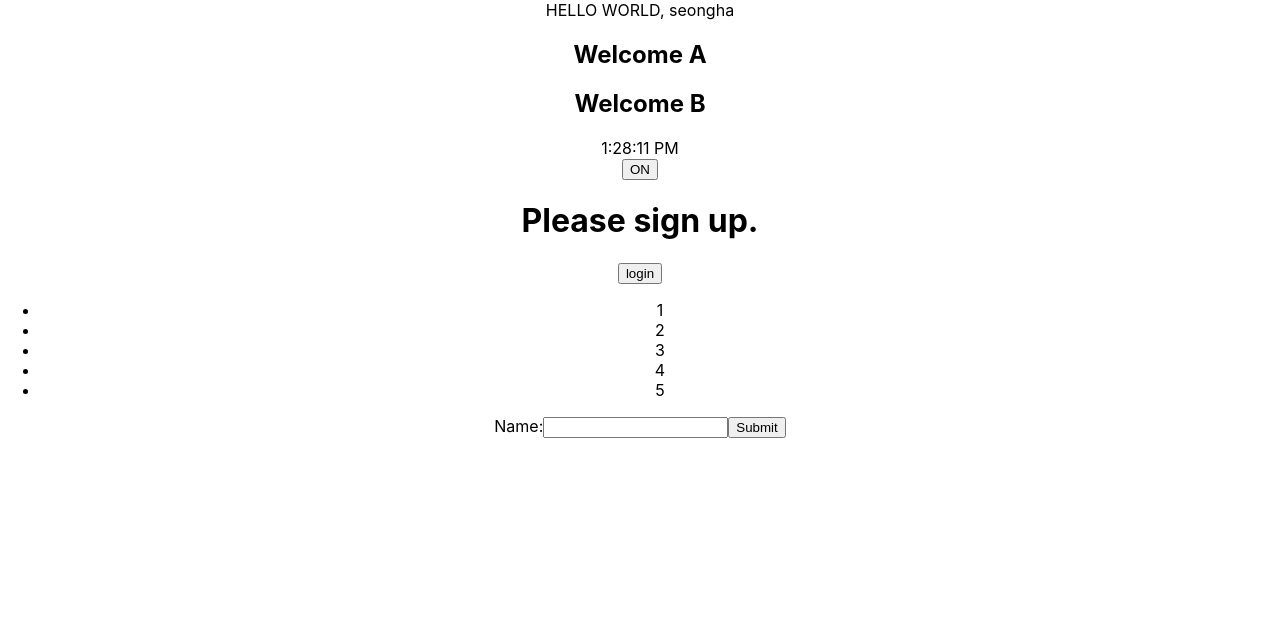
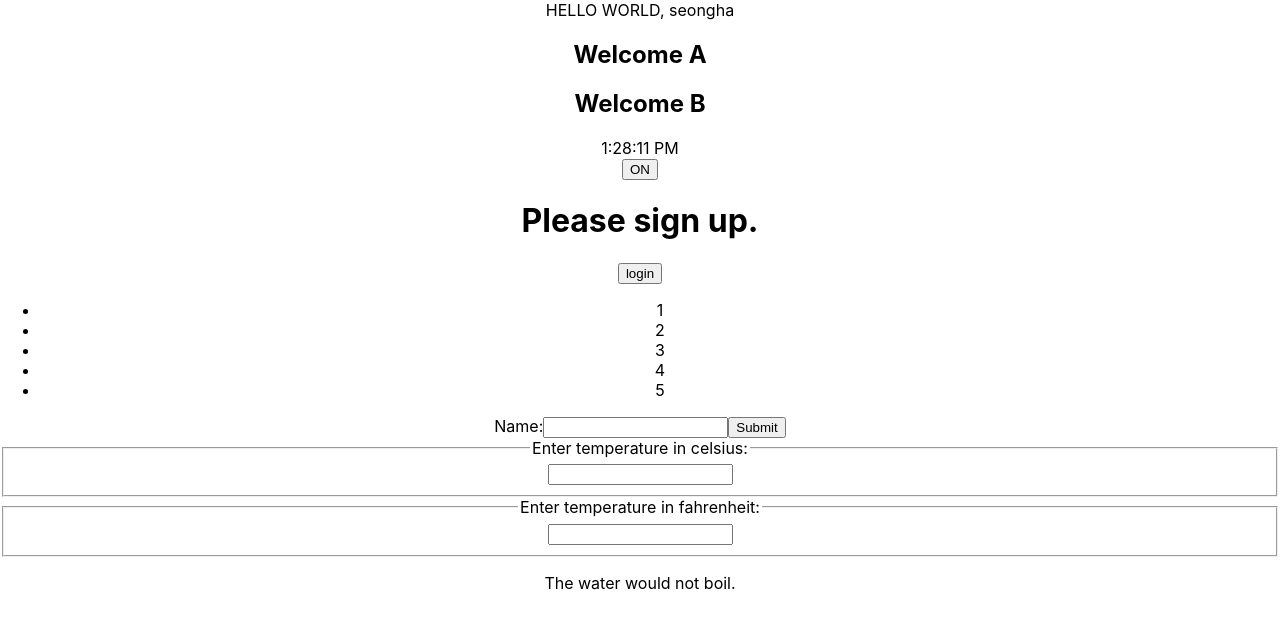
Before and after one commit to Fixtar/MY-CAFE-MENU-LIST, a React (Create React App) app in the folder mymenuapp/: page / in a window 1280 px wide. Shown: the top 628 px of the page. Built offline with nearby package versions, Linux system fonts and the light colour scheme.

Commit message:
10. 상태 끌어올리기 상위에서 상태관리 (상위: Calculator, 하위: TemperatureInput)

```diff
--- a/mymenuapp/src/App.js
+++ b/mymenuapp/src/App.js
@@ -6,7 +6,7 @@
 import LoginControl from './LoginControl';
 import NumberList from './ListandKey';
 import NameForm from './NameForm';
-
+import Calculator from './boilingVerdict';
 const numbers = [1, 2, 3, 4, 5];
 
 function App() {
@@ -23,6 +23,7 @@
       <LoginControl />
       <NumberList numbers={numbers} />
       <NameForm />
+      <Calculator />
     </div>
   );
 }
--- /dev/null
+++ b/mymenuapp/src/boilingVerdict.js
@@ -0,0 +1,93 @@
+import React from "react";
+
+const scaleNames = {
+    c: 'celsius',
+    f: 'fahrenheit'
+};
+
+function toCelsisus(fahrenheit) {
+    return (fahrenheit - 32) * 5 / 9;
+}
+function toFahrenheit(celsius) {
+    return (celsius * 9 / 5) + 32;
+}
+
+function tryConvert(temperature, convert) {
+    const input = parseFloat(temperature);
+    if (Number.isNaN(input)) {
+        return '';
+    }
+    const output = convert(input);
+    const rounded = Math.round(output * 1000) / 1000;
+    return rounded.toString();
+}
+
+function BoilingVerdict(props) {
+    if (props.celsius >= 100) {
+        return <p>The water would boil.</p>;
+    }
+    return <p>The water would not boil.</p>;
+}
+
+class TemperatureInput extends React.Component {
+    constructor(props) {
+        super(props);
+        this.handleChange = this.handleChange.bind(this);
+    }
+    handleChange(e) {
+        this.props.onTemperatureChange(e.target.value);
+    }
+    render() {
+        const temperature = this.props.temperature;
+        const scale = this.props.scale;
+        return (
+            <fieldset>
+                <legend>Enter temperature in {scaleNames[scale]}:</legend>
+                <input
+                    value={temperature}
+                    onChange={this.handleChange} />
+
+            </fieldset>
+        );
+    }
+}
+
+class Calculator extends React.Component {
+    constructor(props) {
+        super(props);
+        this.handleCelsiusChange = this.handleCelsiusChange.bind(this);
+        this.handleFahrenheitChange = this.handleFahrenheitChange.bind(this);
+        this.state = { temperature: '', scale: 'c' };
+    }
+
+    handleCelsiusChange(temperature) {
+        this.setState({ scale: 'c', temperature });
+    }
+
+    handleFahrenheitChange(temperature) {
+        this.setState({ scale: 'f', temperature });
+    }
+
+    render() {
+        const scale = this.state.scale;
+        const temperature = this.state.temperature;
+        const celsius = scale === 'f' ? tryConvert(temperature, toCelsisus) :
+            temperature;
+        const fahrenheit = scale === 'c' ? tryConvert(temperature, toFahrenheit) :
+            temperature;
+
+        return (
+            <div>
+                <TemperatureInput scale="c"
+                    temperature={celsius}
+                    onTemperatureChange={this.handleCelsiusChange} />
+                <TemperatureInput scale="f"
+                    temperature={fahrenheit}
+                    onTemperatureChange={this.handleFahrenheitChange} />
+                <BoilingVerdict celsius={parseFloat(celsius)} />
+            </div>
+        );
+    }
+}
+
+export default Calculator;
```
